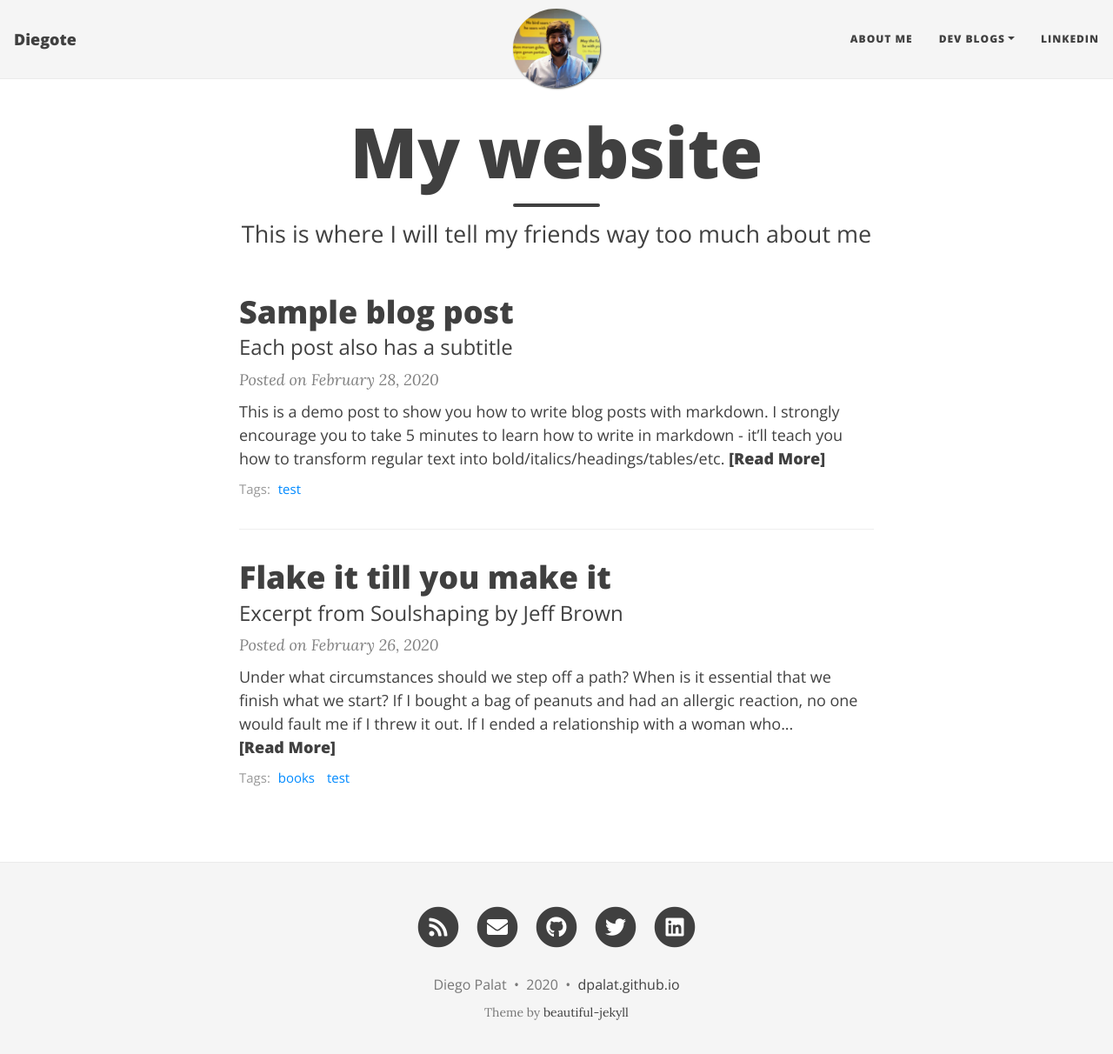
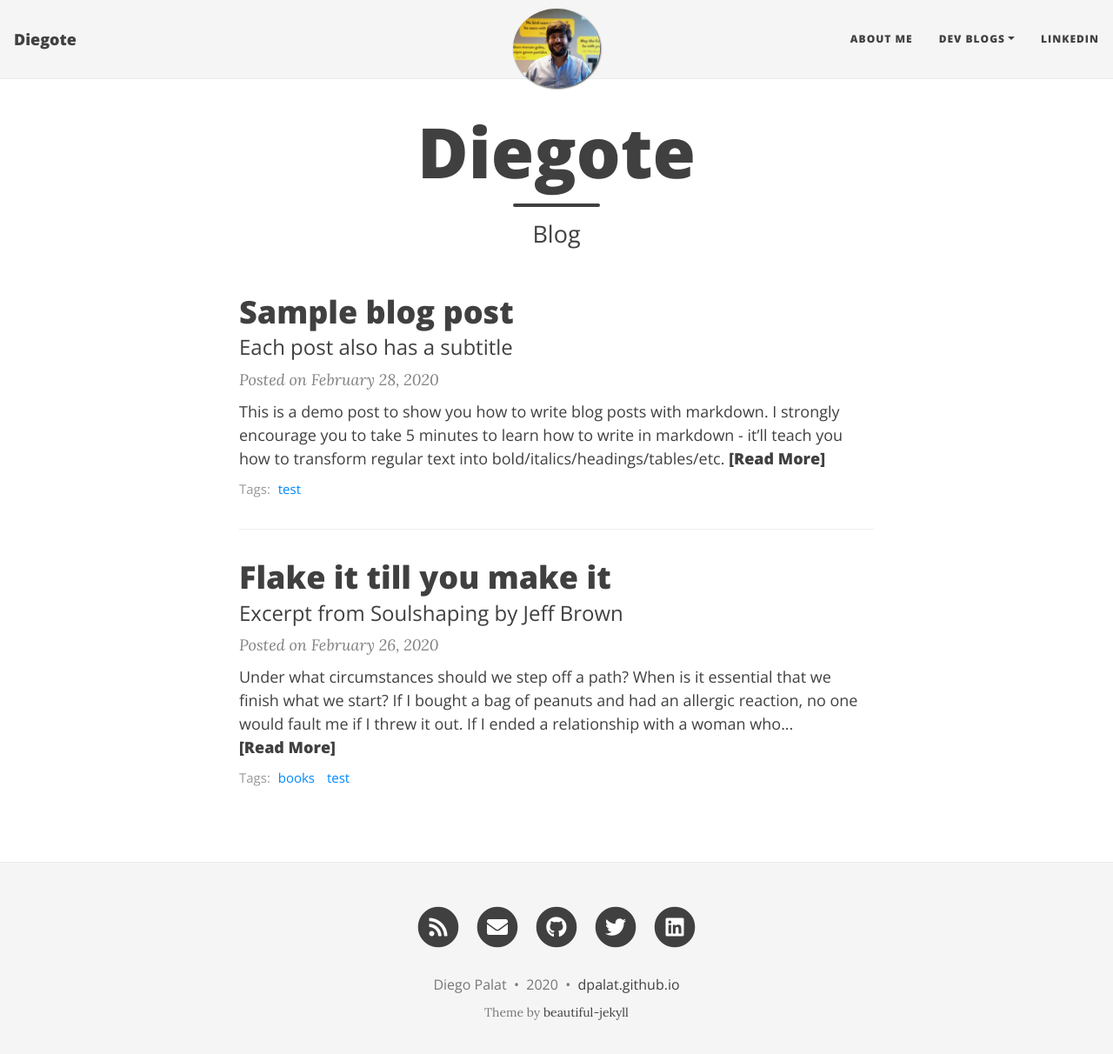
Before and after one commit to dpalat/dpalat.github.io, a Jekyll site: the page built from index.html, in a window 1280 px wide and 1225 px high. Shown: the top 1212 px of the window at 87% size. Built offline with Jekyll 4.4.1, drawn with Linux system fonts in a browser that asks for light colours; nearby versions of some CDN libraries; the list of posts is cut into pages by our own code.

Commit message:
change title

```diff
--- a/index.html
+++ b/index.html
@@ -1,5 +1,5 @@
 ---
 layout: home
-title: My website
-subtitle: This is where I will tell my friends way too much about me
+title: Diegote
+subtitle: Blog
 ---
```
